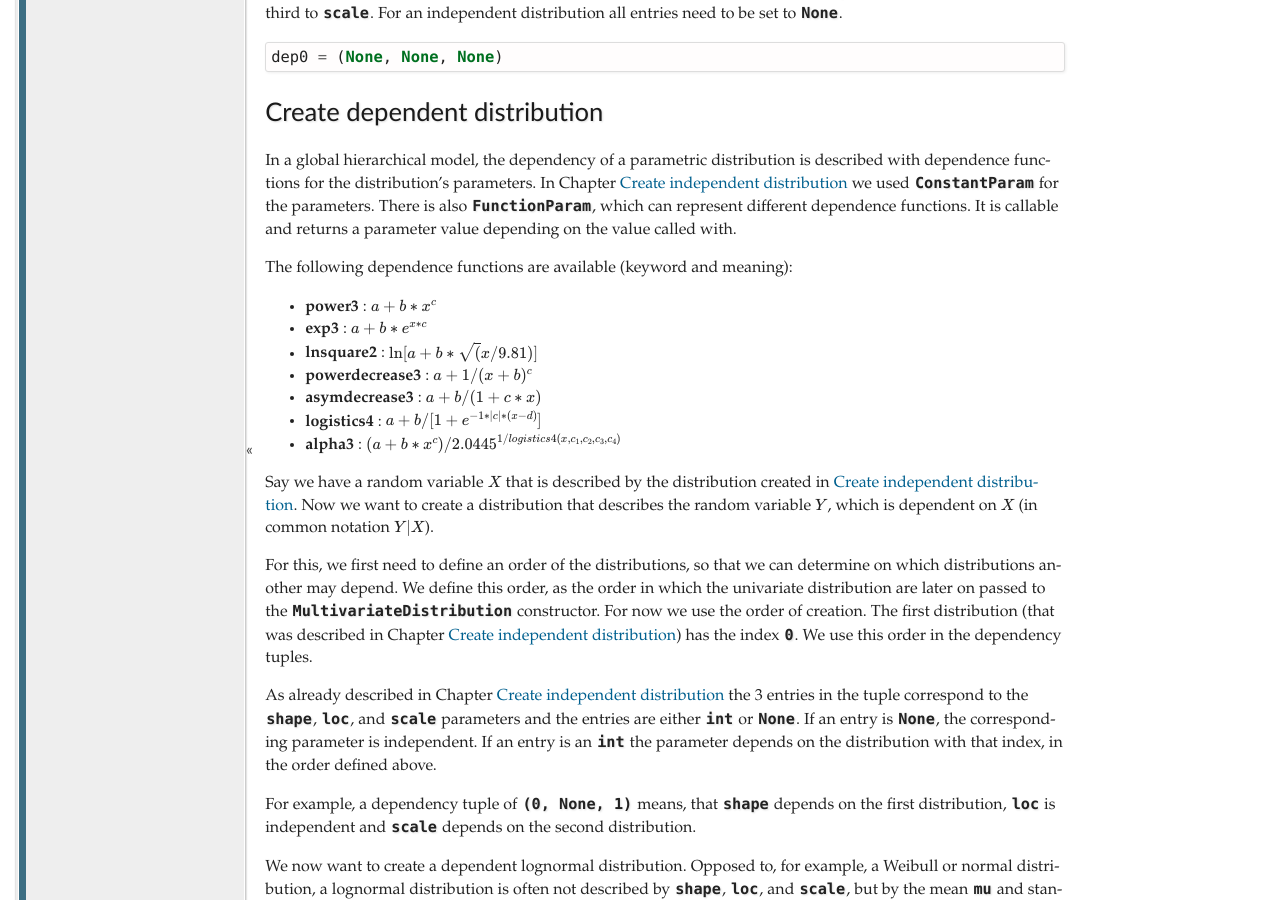
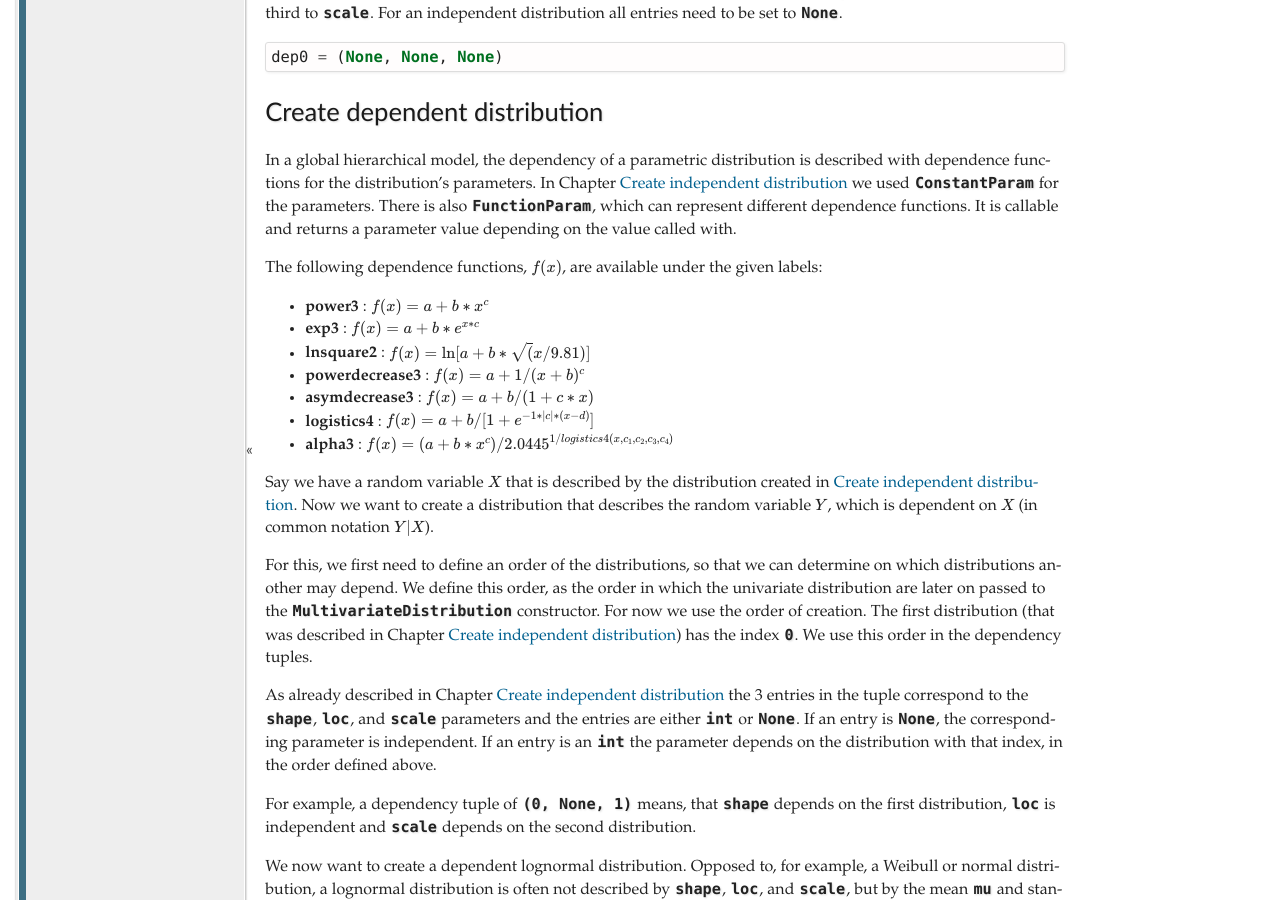
Before and after one commit to virocon-organization/virocon, a Sphinx documentation site: the page built from docs/jointdistribution_and_contours.rst, in a window 1280 px wide and 900 px high, scrolled down 1810 px. Built offline with Sphinx 7.4.7, drawn with Linux system fonts in a browser that asks for light colours.

Commit message:
Add left hand side to dependnece functions.

```diff
--- a/docs/jointdistribution_and_contours.rst
+++ b/docs/jointdistribution_and_contours.rst
@@ -112,15 +112,15 @@ In Chapter :ref:`create-independent-dist` we used
 dependence functions. It is callable and returns a parameter value depending
 on the value called with.
 
-The following dependence functions are available (keyword and meaning):
+The following dependence functions, :math:`f(x)`, are available under the given labels:
 
-- **power3** :  :math:`a + b * x^c`
-- **exp3** : :math:`a + b * e^{x * c}`
-- **lnsquare2** : :math:`\ln[a + b * \sqrt(x / 9.81)]`
-- **powerdecrease3** : :math:`a + 1 / (x + b)^c`
-- **asymdecrease3** : :math:`a + b / (1 + c * x)`
-- **logistics4** : :math:`a + b / [1 + e^{-1 * |c| * (x - d)}]`
-- **alpha3** : :math:`(a + b * x^c) / 2.0445^{1 / logistics4(x, c_1, c_2, c_3, c_4)}`
+- **power3** :  :math:`f(x) = a + b * x^c`
+- **exp3** : :math:`f(x) = a + b * e^{x * c}`
+- **lnsquare2** : :math:`f(x) = \ln[a + b * \sqrt(x / 9.81)]`
+- **powerdecrease3** : :math:`f(x) = a + 1 / (x + b)^c`
+- **asymdecrease3** : :math:`f(x) = a + b / (1 + c * x)`
+- **logistics4** : :math:`f(x) = a + b / [1 + e^{-1 * |c| * (x - d)}]`
+- **alpha3** : :math:`f(x) = (a + b * x^c) / 2.0445^{1 / logistics4(x, c_1, c_2, c_3, c_4)}`
 
 Say we have a random variable :math:`X` that is described by the distribution
 created in :ref:`create-independent-dist`. Now we want to create a
```
